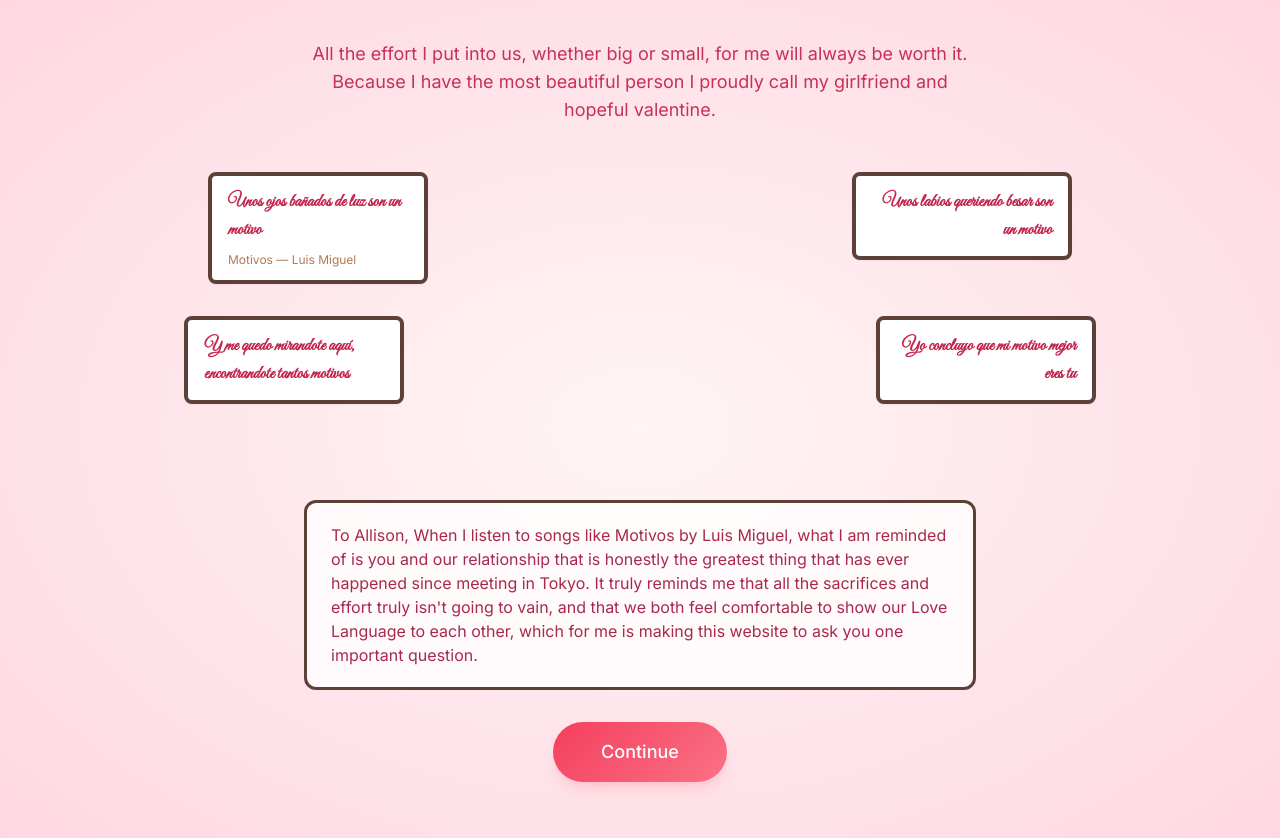
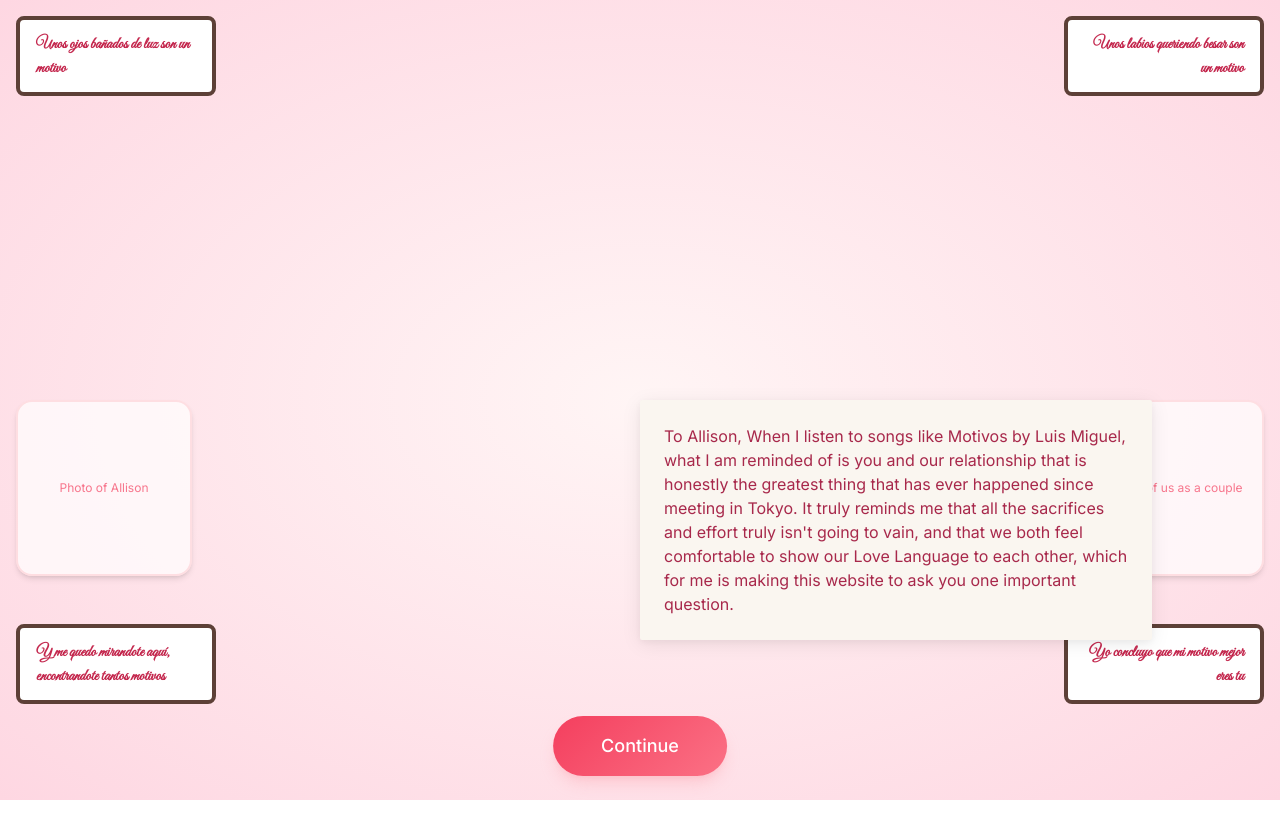
Before and after one commit to HugoCanseco-maker/Valentines, a React (Vite) app: page / in a window 1280 px wide. Both pictures are taken after a click on the button "Click for a quick journeyyyyy". Shown: the top 838 px of the page. After the commit the page ends 800 px from the top, so only its background shows below. Built offline with nearby package versions, Linux system fonts and the light colour scheme; a web font is replaced by a local one.

Commit message:
Final layout with paper letter and bear gif

```diff
--- a/src/pages/PageThree.tsx
+++ b/src/pages/PageThree.tsx
@@ -1,4 +1,4 @@
-import { useState, useCallback } from 'react'
+import { useState, useCallback, useEffect, useRef } from 'react'
 import { motion, AnimatePresence } from 'framer-motion'
 
 const HEADLINE =
@@ -6,25 +6,32 @@ const HEADLINE =
 
 const NO_ATTEMPTS_BEFORE_LOCK = 5
 
-const BEAR_GIF = "https://media.tenor.com/2912093415419701311/tenor.gif"
-
 interface PageThreeProps {
   onContinue: () => void
 }
 
 export default function PageThree({ onContinue }: PageThreeProps) {
   const [noClicks, setNoClicks] = useState(0)
-  const [noButtonPos, setNoButtonPos] = useState({ left: 'calc(50% + 80px)', top: '58%' })
+  const [noButtonPos, setNoButtonPos] = useState<{ x: number; y: number } | null>(null)
   const [yesScale, setYesScale] = useState(1)
   const [isLocked, setIsLocked] = useState(false)
+  const buttonsRef = useRef<HTMLDivElement>(null)
+
+  useEffect(() => {
+    const script = document.createElement('script')
+    script.src = 'https://tenor.com/embed.js'
+    script.async = true
+    document.body.appendChild(script)
+    return () => {
+      document.body.removeChild(script)
+    }
+  }, [])
 
   const getRandomPosition = useCallback(() => {
-    const padding = 100
-    const maxLeft = window.innerWidth - padding * 2
-    const maxTop = window.innerHeight - padding * 2
+    const padding = 80
     return {
-      left: `${padding + Math.random() * maxLeft}px`,
-      top: `${padding + Math.random() * maxTop}px`,
+      x: padding + Math.random() * (window.innerWidth - padding * 2),
+      y: padding + Math.random() * (window.innerHeight - padding * 2),
     }
   }, [])
 
@@ -49,35 +56,41 @@ export default function PageThree({ onContinue }: PageThreeProps) {
       animate={{ opacity: 1 }}
       exit={{ opacity: 0 }}
       transition={{ duration: 0.6, ease: [0.32, 0.72, 0, 1] }}
-      className="min-h-screen flex flex-col items-center justify-center px-6 py-12 relative overflow-hidden"
+      className="min-h-screen flex flex-col items-center px-6 py-8 relative overflow-hidden"
       style={{
         background: 'radial-gradient(ellipse at center, #fff5f5 0%, #fed7e2 100%)',
       }}
     >
-      {/* Milk and Mocha bear GIF - centered above question */}
+      {/* Tenor GIF embed - top-center */}
       <motion.div
         initial={{ opacity: 0, scale: 0.9 }}
         animate={{ opacity: 1, scale: 1 }}
         transition={{ delay: 0.1, duration: 0.5 }}
-        className="mb-6"
+        className="mb-4"
       >
-        <img
-          src={BEAR_GIF}
-          alt="Cute bear hug"
-          className="w-32 h-32 md:w-40 md:h-40 object-contain rounded-2xl"
-        />
+        <div
+          className="tenor-gif-embed"
+          data-postid="2912093415419701311"
+          data-share-method="host"
+          data-aspect-ratio="1"
+          data-width="300px"
+        >
+          <a href="https://tenor.com/view/abra%C3%A7ourso-gif-2912093415419701311">Abraçourso Sticker</a>
+        </div>
       </motion.div>
 
+      {/* Question */}
       <motion.h2
         initial={{ y: -20, opacity: 0 }}
         animate={{ y: 0, opacity: 1 }}
         transition={{ delay: 0.2, duration: 0.5 }}
-        className="font-serif text-2xl md:text-3xl lg:text-4xl text-center text-rose-700/90 max-w-4xl leading-relaxed mb-12"
+        className="font-serif text-xl md:text-2xl lg:text-3xl text-center text-rose-700/90 max-w-3xl leading-relaxed mb-10"
       >
         {HEADLINE}
       </motion.h2>
 
-      <div className="flex justify-center items-center relative min-h-[120px]">
+      {/* Buttons - side-by-side, aligned */}
+      <div ref={buttonsRef} className="flex justify-center items-center relative min-h-[100px]">
         <AnimatePresence mode="wait">
           {!isLocked ? (
             <motion.div
@@ -86,14 +99,14 @@ export default function PageThree({ onContinue }: PageThreeProps) {
               animate={{ opacity: 1 }}
               exit={{ opacity: 0 }}
               transition={{ duration: 0.4 }}
-              className="flex items-center justify-center gap-6 relative"
+              className="flex items-center justify-center gap-6"
             >
               <motion.button
                 animate={{ scale: yesScale }}
                 whileHover={{ y: -4, scale: yesScale * 1.05 }}
                 whileTap={{ scale: yesScale * 0.98 }}
                 onClick={handleYesClick}
-                className="relative z-10 px-12 py-4 rounded-[50px] font-sans font-semibold text-white text-xl shadow-lg shadow-rose-300/40"
+                className="relative z-10 px-10 py-3 rounded-[50px] font-sans font-semibold text-white text-xl shadow-lg shadow-rose-300/40 shrink-0"
                 style={{
                   background: 'linear-gradient(135deg, #f43f5e 0%, #fb7185 100%)',
                 }}
@@ -101,11 +114,12 @@ export default function PageThree({ onContinue }: PageThreeProps) {
                 Yes
               </motion.button>
 
+              {noButtonPos ? (
                 <motion.button
-                initial={false}
+                  initial={{ left: noButtonPos.x, top: noButtonPos.y }}
                   animate={{
-                  left: noButtonPos.left,
-                  top: noButtonPos.top,
+                    left: noButtonPos.x,
+                    top: noButtonPos.y,
                   }}
                   transition={{ type: 'spring', stiffness: 300, damping: 20 }}
                   whileHover={{ scale: 1.05 }}
@@ -115,6 +129,16 @@ export default function PageThree({ onContinue }: PageThreeProps) {
                 >
                   No
                 </motion.button>
+              ) : (
+                <motion.button
+                  whileHover={{ scale: 1.05 }}
+                  whileTap={{ scale: 0.95 }}
+                  onClick={handleNoClick}
+                  className="relative z-10 px-10 py-3 rounded-[50px] font-sans font-medium text-rose-600 bg-white/90 border-2 border-rose-300 shadow-md hover:bg-white cursor-pointer shrink-0"
+                >
+                  No
+                </motion.button>
+              )}
             </motion.div>
           ) : (
             <motion.button
--- a/src/pages/PageTwo.tsx
+++ b/src/pages/PageTwo.tsx
@@ -6,9 +6,6 @@ const LYRICS = [
   'Y me quedo mirandote aquí, encontrandote tantos motivos',
   'Yo concluyo que mi motivo mejor eres tu',
 ]
-
-const INTRO_TEXT =
-  "All the effort I put into us, whether big or small, for me will always be worth it. Because I have the most beautiful person I proudly call my girlfriend and hopeful valentine."
 
 const LETTER_TEXT =
   "To Allison, When I listen to songs like Motivos by Luis Miguel, what I am reminded of is you and our relationship that is honestly the greatest thing that has ever happened since meeting in Tokyo. It truly reminds me that all the sacrifices and effort truly isn't going to vain, and that we both feel comfortable to show our Love Language to each other, which for me is making this website to ask you one important question."
@@ -25,13 +22,13 @@ function LyricFrame({ children, position, delay = 0 }: LyricFrameProps) {
       initial={{ opacity: 0, scale: 0.95 }}
       animate={{ opacity: 1, scale: 1 }}
       transition={{ delay, duration: 0.5 }}
-      className={`absolute bg-white rounded-lg px-4 py-3 shadow-sm ${position}`}
+      className={`absolute bg-white rounded-lg px-4 py-3 ${position}`}
       style={{
         border: '4px solid #5D4037',
-        maxWidth: '220px',
+        maxWidth: '200px',
       }}
     >
-      <p className="font-cursive font-bold text-rose-700/90 text-base md:text-lg leading-relaxed">
+      <p className="font-cursive font-bold text-rose-700/90 text-sm md:text-base leading-relaxed">
         {children}
       </p>
     </motion.div>
@@ -49,60 +46,71 @@ export default function PageTwo({ onContinue }: PageTwoProps) {
       animate={{ opacity: 1 }}
       exit={{ opacity: 0, x: -50 }}
       transition={{ duration: 0.6, ease: [0.32, 0.72, 0, 1] }}
-      className="min-h-screen flex flex-col px-6 py-10 overflow-auto"
+      className="min-h-screen flex flex-col overflow-auto relative"
       style={{
         background: 'radial-gradient(ellipse at center, #fff5f5 0%, #fed7e2 100%)',
       }}
     >
-      {/* Header */}
-      <motion.p
-        initial={{ y: -20, opacity: 0 }}
-        animate={{ y: 0, opacity: 1 }}
-        transition={{ delay: 0.2, duration: 0.5 }}
-        className="font-sans text-base md:text-lg text-rose-700/85 max-w-2xl text-center mx-auto leading-relaxed mb-8"
-      >
-        {INTRO_TEXT}
-      </motion.p>
-
-      {/* Scattered lyric frames - top and sides */}
-      <div className="flex-1 relative min-h-[320px] max-w-4xl mx-auto w-full mb-6">
-        <LyricFrame position="top-4 left-0 md:left-4" delay={0.25}>
+      {/* Four Corners - Lyric Frames */}
+      <LyricFrame position="top-4 left-4" delay={0.2}>
         {LYRICS[0]}
-          <span className="block font-sans font-normal text-xs text-amber-800/70 mt-2">Motivos — Luis Miguel</span>
       </LyricFrame>
-        <LyricFrame position="top-4 right-0 md:right-4 text-right" delay={0.3}>
+      <LyricFrame position="top-4 right-4 text-right" delay={0.25}>
         {LYRICS[1]}
       </LyricFrame>
-        <LyricFrame position="top-1/2 -translate-y-1/2 left-0 md:-left-2" delay={0.35}>
+      <LyricFrame position="bottom-24 left-4" delay={0.3}>
         {LYRICS[2]}
       </LyricFrame>
-        <LyricFrame position="top-1/2 -translate-y-1/2 right-0 md:-right-2 text-right" delay={0.4}>
+      <LyricFrame position="bottom-24 right-4 text-right" delay={0.35}>
         {LYRICS[3]}
       </LyricFrame>
-      </div>
 
-      {/* The Letter - center/bottom */}
+      {/* Middle Tier - Photo Placeholders */}
       <motion.div
-        initial={{ opacity: 0, y: 20 }}
+        initial={{ opacity: 0, y: 10 }}
         animate={{ opacity: 1, y: 0 }}
-        transition={{ delay: 0.5, duration: 0.6 }}
-        className="max-w-2xl mx-auto mb-8 px-6 py-5 rounded-xl bg-white/80"
-        style={{ border: '3px solid #5D4037' }}
+        transition={{ delay: 0.4 }}
+        className="absolute left-4 top-1/2 -translate-y-1/2 w-32 h-32 md:w-44 md:h-44 rounded-2xl bg-white/70 border-2 border-rose-200/60 flex items-center justify-center shadow-md"
+      >
+        <span className="font-sans text-rose-500/70 text-xs text-center px-2">Photo of Allison</span>
+      </motion.div>
+      <motion.div
+        initial={{ opacity: 0, y: 10 }}
+        animate={{ opacity: 1, y: 0 }}
+        transition={{ delay: 0.45 }}
+        className="absolute right-4 top-1/2 -translate-y-1/2 w-32 h-32 md:w-44 md:h-44 rounded-2xl bg-white/70 border-2 border-rose-200/60 flex items-center justify-center shadow-md"
+      >
+        <span className="font-sans text-rose-500/70 text-xs text-center px-2">Photo of us as a couple</span>
+      </motion.div>
+
+      {/* Centerpiece - The Letter (paper style) */}
+      <motion.div
+        initial={{ opacity: 0, scale: 0.98 }}
+        animate={{ opacity: 1, scale: 1 }}
+        transition={{ delay: 0.35, duration: 0.5 }}
+        className="absolute left-1/2 top-1/2 -translate-x-1/2 -translate-y-1/2 w-[85%] max-w-lg px-6 py-6 rounded-sm"
+        style={{
+          background: '#faf6f0',
+          boxShadow: '0 4px 20px rgba(0,0,0,0.08), 0 2px 6px rgba(0,0,0,0.04)',
+        }}
       >
         <p className="font-sans text-rose-800/90 text-sm md:text-base leading-relaxed">
           {LETTER_TEXT}
         </p>
       </motion.div>
 
-      {/* Continue button - very bottom */}
-      <motion.button
+      {/* Continue button - very bottom, centered */}
+      <motion.div
         initial={{ opacity: 0 }}
         animate={{ opacity: 1 }}
-        transition={{ delay: 0.7 }}
+        transition={{ delay: 0.6 }}
+        className="absolute bottom-6 left-1/2 -translate-x-1/2"
+      >
+        <motion.button
           whileHover={{ y: -4, scale: 1.02 }}
           whileTap={{ scale: 0.98 }}
           onClick={onContinue}
-        className="mx-auto px-12 py-4 rounded-[50px] font-sans font-medium text-white text-lg shadow-lg shadow-rose-300/40 mb-8"
+          className="px-12 py-4 rounded-[50px] font-sans font-medium text-white text-lg shadow-lg shadow-rose-300/40"
           style={{
             background: 'linear-gradient(135deg, #f43f5e 0%, #fb7185 100%)',
           }}
@@ -110,5 +118,6 @@ export default function PageTwo({ onContinue }: PageTwoProps) {
           Continue
         </motion.button>
       </motion.div>
+    </motion.div>
   )
 }
```
Also changed, not shown: 5 other files (tests, documents, lock files or other folders). Lines whose indentation alone changed are shown as unchanged.
